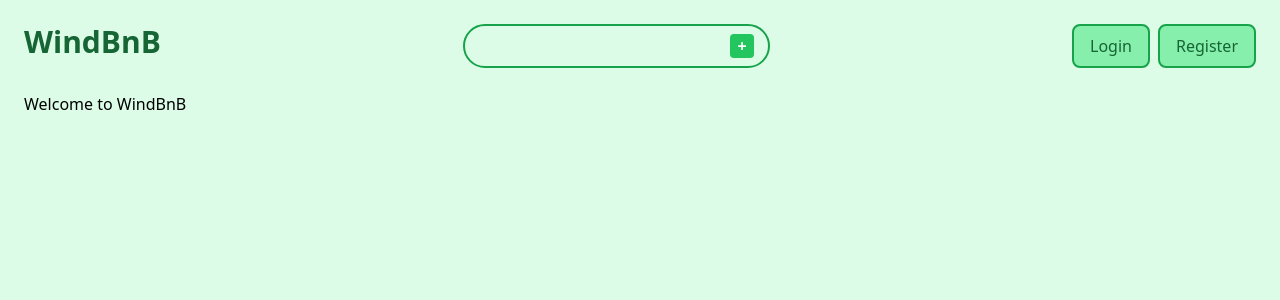
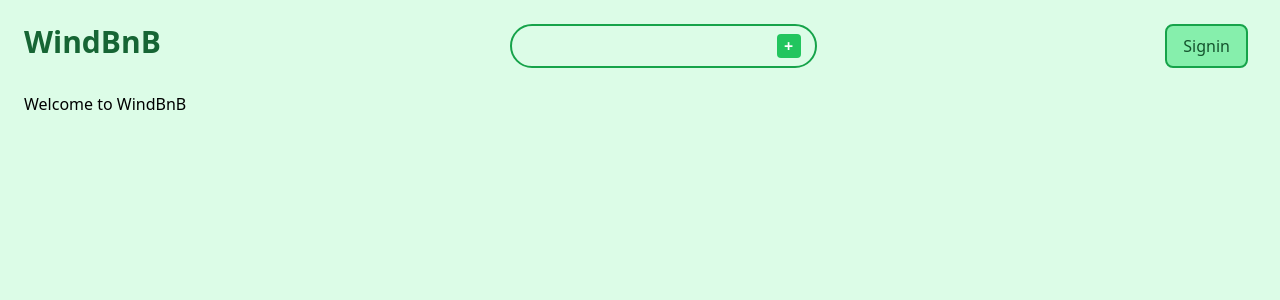
Before and after one commit to bineetNaidu/Windbnb, a Next.js app: page / in a window 1280 px wide. Shown: the top 300 px of the page. Built offline with nearby package versions, Linux system fonts and the light colour scheme.

Commit message:
🐛 update Navbar links

```diff
--- a/components/Navbar.tsx
+++ b/components/Navbar.tsx
@@ -19,15 +19,9 @@ const Navbar: FC = () => {
       </div>
 
       <div className="flex">
-        <Link href="/login">
-          <div className="bg-green-300 border-green-600 px-4 py-2 rounded-lg text-green-800 border-2 hover:bg-green-600 hover:text-white transition-all cursor-pointer mr-2">
-            Login
-          </div>
-        </Link>
-
-        <Link href="/register">
-          <div className="bg-green-300 border-green-600 px-4 py-2 rounded-lg text-green-800 border-2 hover:bg-green-600 hover:text-white transition-all cursor-pointer">
-            Register
+        <Link href="/signin">
+          <div className="bg-green-300 border-green-600 px-4 py-2 rounded-lg text-green-900 border-2 hover:bg-green-600 hover:text-white transition-all cursor-pointer mr-2">
+            Signin
           </div>
         </Link>
       </div>
```
